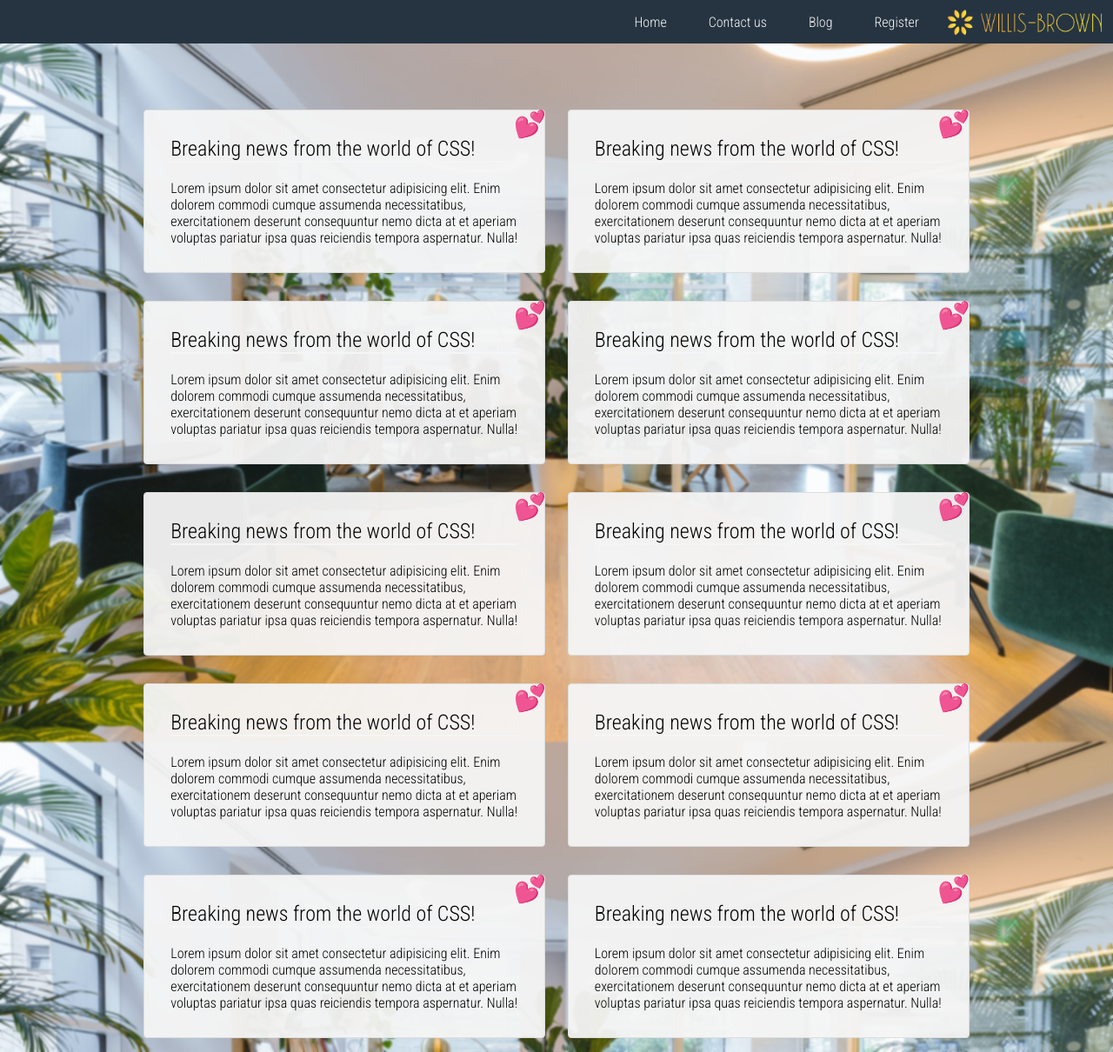
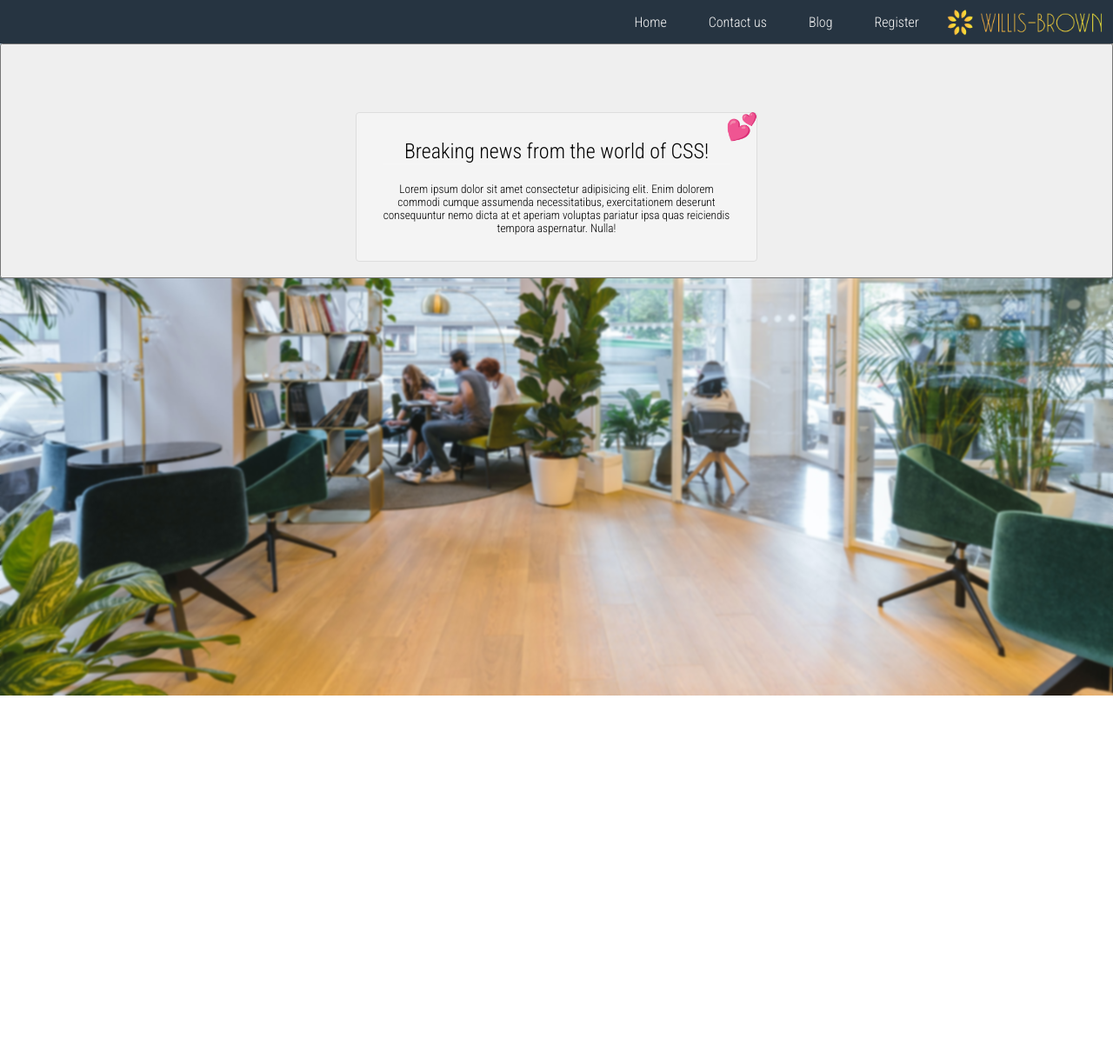
Before and after one commit to w3b3/containerized-react-app, a website: page public/index.html in a window 1280 px wide. Shown: the whole page at 87% size. After the commit the page ends 800 px from the top, so only its background shows below. Drawn offline with Linux system fonts and the light colour scheme; files that its build step writes are made by us from their sources; files whose address does not match are found by name.

Commit message:
add api call to dynamically generate content

```diff
--- a/public/index.html
+++ b/public/index.html
@@ -34,115 +34,8 @@
 
         <img class="logo" src="app/logo.png" alt="" />
       </header>
-      <article class="posts">
-        <section class="card">
-          <span class="icon">💕</span>
-
-          <h1>Breaking news from the world of CSS!</h1>
-          <div class="body">
-            Lorem ipsum dolor sit amet consectetur adipisicing elit. Enim
-            dolorem commodi cumque assumenda necessitatibus, exercitationem
-            deserunt consequuntur nemo dicta at et aperiam voluptas pariatur
-            ipsa quas reiciendis tempora aspernatur. Nulla!
-          </div>
-        </section>
-
-        <section class="card">
-          <span class="icon">💕</span>
-
-          <h1>Breaking news from the world of CSS!</h1>
-          <div class="body">
-            Lorem ipsum dolor sit amet consectetur adipisicing elit. Enim
-            dolorem commodi cumque assumenda necessitatibus, exercitationem
-            deserunt consequuntur nemo dicta at et aperiam voluptas pariatur
-            ipsa quas reiciendis tempora aspernatur. Nulla!
-          </div>
-        </section>
-
-        <section class="card">
-          <span class="icon">💕</span>
-
-          <h1>Breaking news from the world of CSS!</h1>
-          <div class="body">
-            Lorem ipsum dolor sit amet consectetur adipisicing elit. Enim
-            dolorem commodi cumque assumenda necessitatibus, exercitationem
-            deserunt consequuntur nemo dicta at et aperiam voluptas pariatur
-            ipsa quas reiciendis tempora aspernatur. Nulla!
-          </div>
-        </section>
-
-        <section class="card">
-          <span class="icon">💕</span>
-
-          <h1>Breaking news from the world of CSS!</h1>
-          <div class="body">
-            Lorem ipsum dolor sit amet consectetur adipisicing elit. Enim
-            dolorem commodi cumque assumenda necessitatibus, exercitationem
-            deserunt consequuntur nemo dicta at et aperiam voluptas pariatur
-            ipsa quas reiciendis tempora aspernatur. Nulla!
-          </div>
-        </section>
-
-        <section class="card">
-          <span class="icon">💕</span>
-
-          <h1>Breaking news from the world of CSS!</h1>
-          <div class="body">
-            Lorem ipsum dolor sit amet consectetur adipisicing elit. Enim
-            dolorem commodi cumque assumenda necessitatibus, exercitationem
-            deserunt consequuntur nemo dicta at et aperiam voluptas pariatur
-            ipsa quas reiciendis tempora aspernatur. Nulla!
-          </div>
-        </section>
-
-        <section class="card">
-          <span class="icon">💕</span>
-
-          <h1>Breaking news from the world of CSS!</h1>
-          <div class="body">
-            Lorem ipsum dolor sit amet consectetur adipisicing elit. Enim
-            dolorem commodi cumque assumenda necessitatibus, exercitationem
-            deserunt consequuntur nemo dicta at et aperiam voluptas pariatur
-            ipsa quas reiciendis tempora aspernatur. Nulla!
-          </div>
-        </section>
-
-        <section class="card">
-          <span class="icon">💕</span>
-
-          <h1>Breaking news from the world of CSS!</h1>
-          <div class="body">
-            Lorem ipsum dolor sit amet consectetur adipisicing elit. Enim
-            dolorem commodi cumque assumenda necessitatibus, exercitationem
-            deserunt consequuntur nemo dicta at et aperiam voluptas pariatur
-            ipsa quas reiciendis tempora aspernatur. Nulla!
-          </div>
-        </section>
-
-        <section class="card">
-          <span class="icon">💕</span>
-
-          <h1>Breaking news from the world of CSS!</h1>
-          <div class="body">
-            Lorem ipsum dolor sit amet consectetur adipisicing elit. Enim
-            dolorem commodi cumque assumenda necessitatibus, exercitationem
-            deserunt consequuntur nemo dicta at et aperiam voluptas pariatur
-            ipsa quas reiciendis tempora aspernatur. Nulla!
-          </div>
-        </section>
-
-        <section class="card">
-          <span class="icon">💕</span>
-
-          <h1>Breaking news from the world of CSS!</h1>
-          <div class="body">
-            Lorem ipsum dolor sit amet consectetur adipisicing elit. Enim
-            dolorem commodi cumque assumenda necessitatibus, exercitationem
-            deserunt consequuntur nemo dicta at et aperiam voluptas pariatur
-            ipsa quas reiciendis tempora aspernatur. Nulla!
-          </div>
-        </section>
-
+      <button onclick="fetchNextPage" value="More" id="load-more" type="button" />
+      <article id="posts" class="posts">
         <section class="card">
           <span class="icon">💕</span>
 
@@ -156,5 +49,77 @@
         </section>
       </article>
     </div>
+    <script>
+    function fetchSubscriptions(pageToken = '') {
+            const authToken = sessionStorage.getItem('authToken');
+
+            if (!authToken) {
+                console.error('No auth token found');
+                return;
+            }
+            let url = `https://www.googleapis.com/youtube/v3/subscriptions?part=snippet,contentDetails&mine=true&maxResults=50`;
+    if (pageToken) {
+        url += `&pageToken=${pageToken}`;
+            fetch(url, {
+                method: 'GET',
+                headers: {
+                    'Authorization': `Bearer ${authToken}`,
+                    'Content-Type': 'application/json'
+                }
+            })
+            .then(response => {
+                if (!response.ok) {
+                    throw new Error('Network response was not ok');
+                }
+                return response.json();
+            })
+            .then(data => {
+                displaySubscriptions(data.items);
+                        nextPageToken = data.nextPageToken || '';
+            })
+            .catch(error => {
+                console.error('Error fetching subscriptions:', error);
+            });
+
+            }
+            }
+
+// Call this function to fetch the next set of results
+function fetchNextPage() {
+    if (nextPageToken) {
+        fetchSubscriptions(nextPageToken);
+    } else {
+        console.log("No more pages to fetch");
+    }
+}
+
+        function displaySubscriptions(subscriptions) {
+            const list = document.getElementById('posts');
+            list.innerHTML = ''; // Clear existing list
+
+            subscriptions.forEach(sub => {
+                const listItem = document.createElement('section');
+                //listItem.textContent = sub.snippet.title;
+                listItem.className='card';
+                listItem.innerHTML = `
+                    <span class="icon">💕</span>
+                    <h1 class='title'>foo</h1>
+                    <div class="body">foo</div>
+                `;
+                // move the textContent above to inside the element with class = title
+                const titleElement = listItem.querySelector('h1.title');
+                titleElement.textContent = sub.snippet.title;
+                const bodyElement = listItem.querySelector('div.body');
+                bodyElement.textContent = sub.snippet.description;
+                // show the span.icon only if contentDetails.totalItemCount is greater than 3000
+                const iconElement = listItem.querySelector('span.icon');
+                iconElement.style.display = sub.contentDetails.totalItemCount >= 3000 ? 'unset' : 'none';
+                list.appendChild(listItem);
+
+            });
+        }
+
+        fetchSubscriptions();
+        </script>
   </body>
 </html>
```
